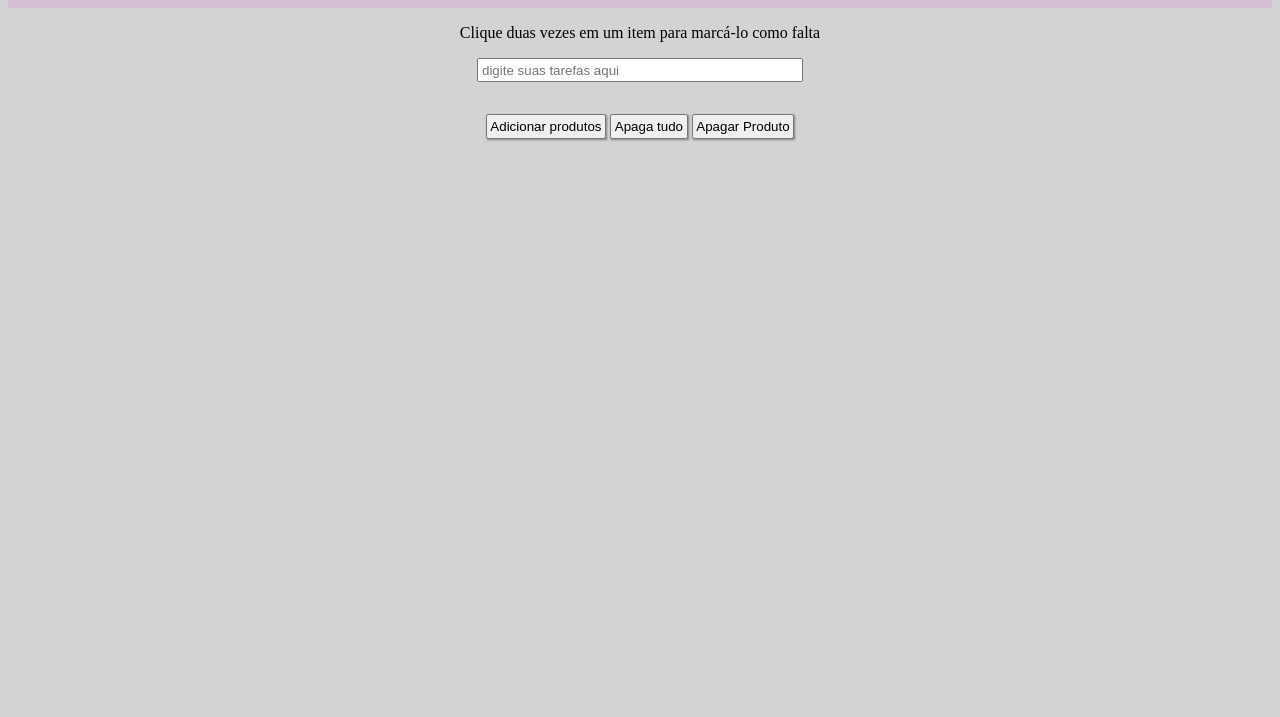
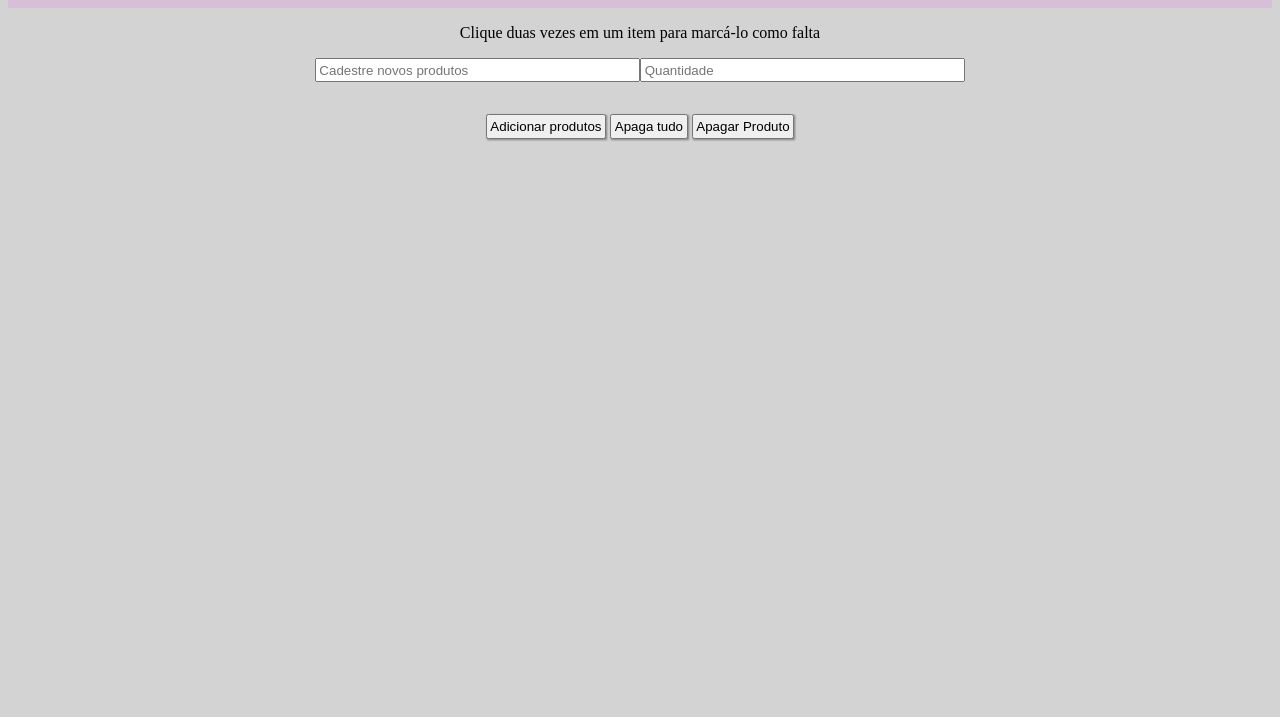
Before and after one commit to leo2903lan/Desafio-2---Gest-o-de-Cadastros, a plain HTML site: page index.html in a window 1280 px wide. Shown: the part 83-800 px from the top of the page. Drawn offline with Linux system fonts and the light colour scheme.

Commit message:
colocando campo de quantidade

```diff
--- a/index.html
+++ b/index.html
@@ -20,7 +20,8 @@
     <p id="funcionamento">Clique duas vezes em um item para marcá-lo como falta</p>
   </div>
   <div class="container">
-    <input type="text" name="texto-tarefa" id="texto-tarefa" placeholder="digite suas tarefas aqui">
+    <input type="text" name="texto-tarefa" id="texto-tarefa" placeholder="Cadestre novos produtos">
+    <input type="number" name="quantidade" id="quanidade" placeholder="Quantidade" min="0">
   </div>
   <div class="container">
   <ol id="lista-tarefas"></ol>
```
